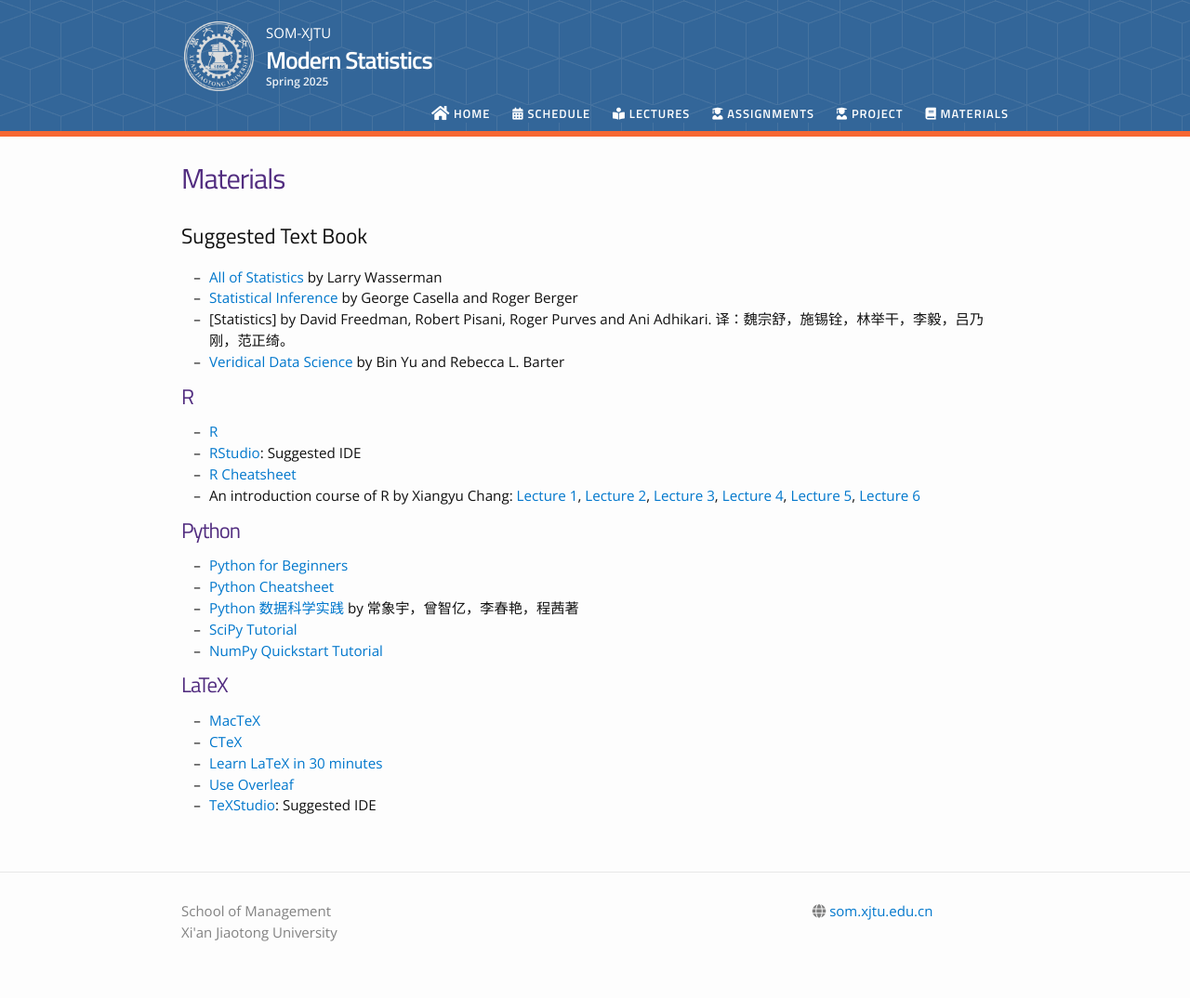
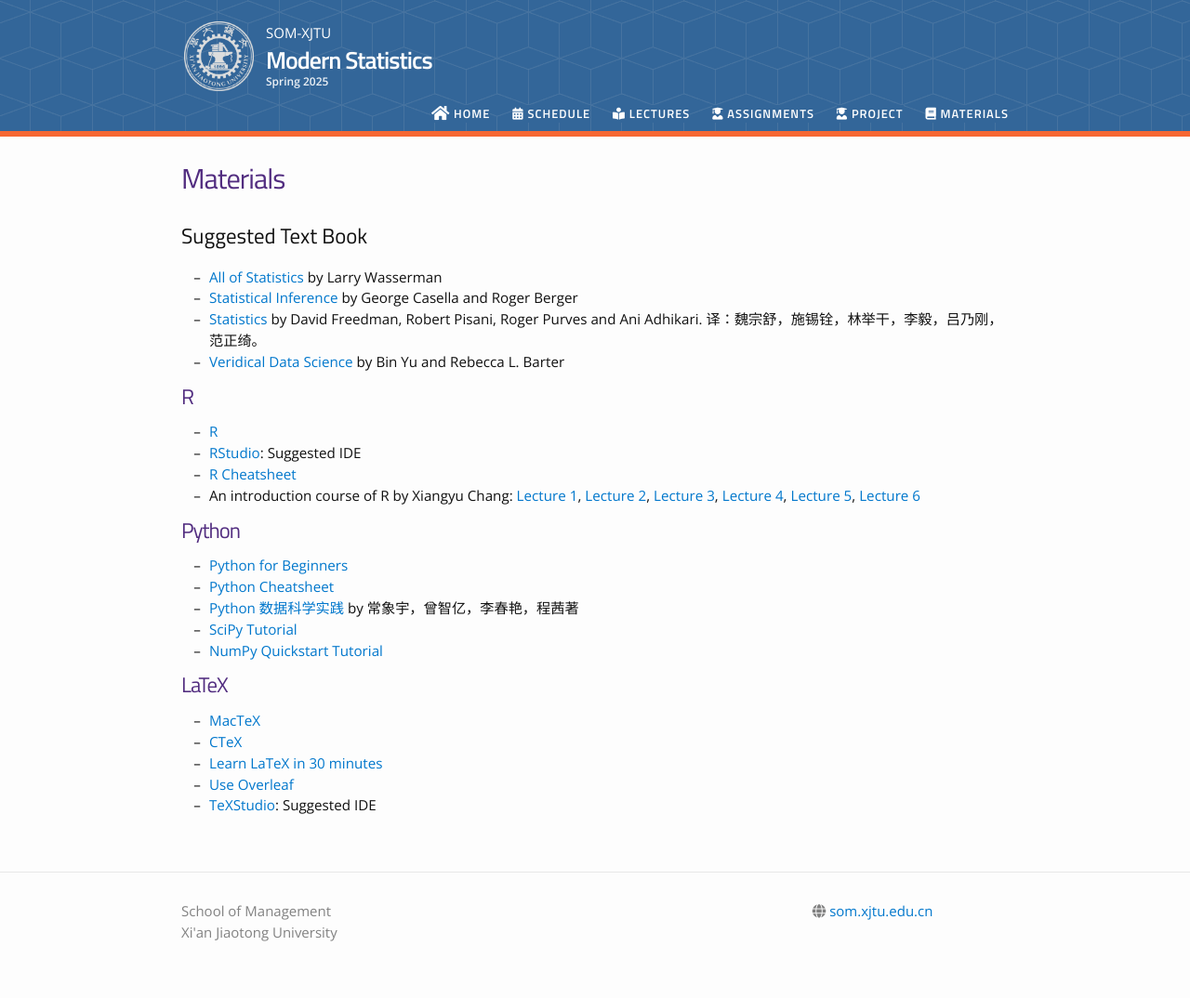
Before and after one commit to som-course/stats-spring-2025, a Jekyll site: the page built from materials.md, in a window 1280 px wide. Shown: the whole page at 93% size. Built offline with Jekyll 4.4.1, drawn with Linux system fonts in a browser that asks for light colours; nearby versions of some CDN libraries; part of the change alters nothing that is shown.

```diff
--- a/materials.md
+++ b/materials.md
@@ -8,7 +8,7 @@ permalink: /materials/
 
 * [All of Statistics](https://www.stat.cmu.edu/~brian/valerie/617-2022/0%20-%20books/2004%20-%20wasserman%20-%20all%20of%20statistics.pdf) by Larry Wasserman
 * [Statistical Inference](https://pages.stat.wisc.edu/~shao/stat610/Casella_Berger_Statistical_Inference.pdf) by George Casella and Roger Berger
-* [Statistics] by David Freedman, Robert Pisani, Roger Purves and Ani Adhikari. 译：魏宗舒，施锡铨，林举干，李毅，吕乃刚，范正绮。
+* [Statistics](https://github.com/hermosayhl/books/blob/master/%E7%BB%9F%E8%AE%A1%E5%AD%A6(%E7%AC%AC2%E7%89%88)%20David%20Freedman.pdf) by David Freedman, Robert Pisani, Roger Purves and Ani Adhikari. 译：魏宗舒，施锡铨，林举干，李毅，吕乃刚，范正绮。
 * [Veridical Data Science](https://vdsbook.com/) by Bin Yu and Rebecca L. Barter
 
 # R
```
